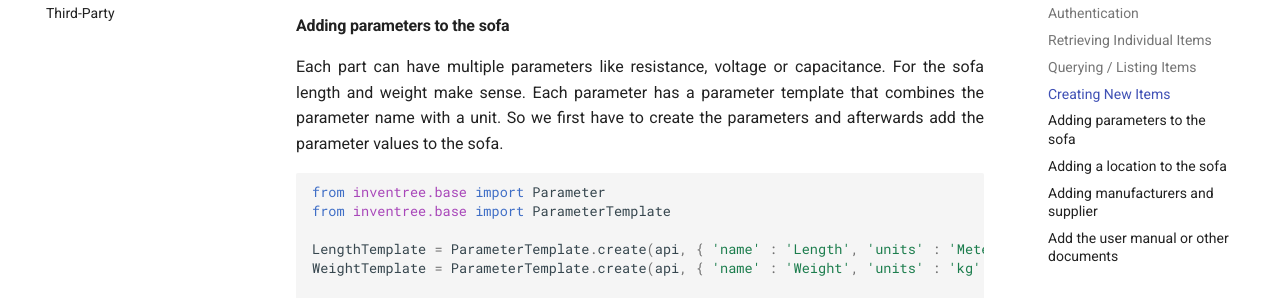
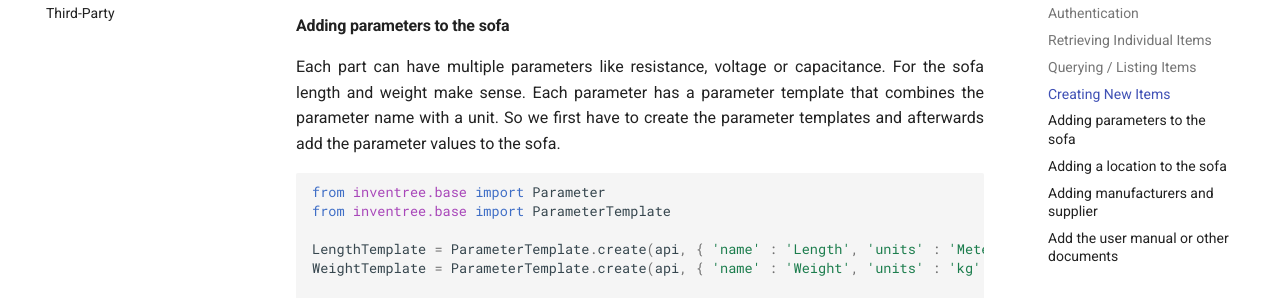
Before and after one commit to inventree/inventree-docs, an MkDocs documentation site: the page built from docs/extend/python.md, in a window 1280 px wide and 900 px high, scrolled down 2141 px. Shown: the part 203-501 px from the top of the window. Built offline with MkDocs 1.6.1 and Material for MkDocs 9.7.7, drawn with Linux system fonts in a browser that asks for light colours; a script that is not in the unit is left out; comment, search, counter and statistics services are not loaded.

Commit message:
Update python.md

````diff
--- a/docs/extend/python.md
+++ b/docs/extend/python.md
@@ -109,7 +109,7 @@ couch = Part.create(api, {
 })
 ```
 #### Adding parameters to the sofa
-Each part can have multiple parameters like resistance, voltage or capacitance. For the sofa length and weight make sense. Each parameter has a parameter template that combines the parameter name with a unit. So we first have to create the parameters and afterwards add the parameter values to the sofa.
+Each part can have multiple parameters like resistance, voltage or capacitance. For the sofa length and weight make sense. Each parameter has a parameter template that combines the parameter name with a unit. So we first have to create the parameter templates and afterwards add the parameter values to the sofa.
 
 ```python
 from inventree.base import Parameter
````
